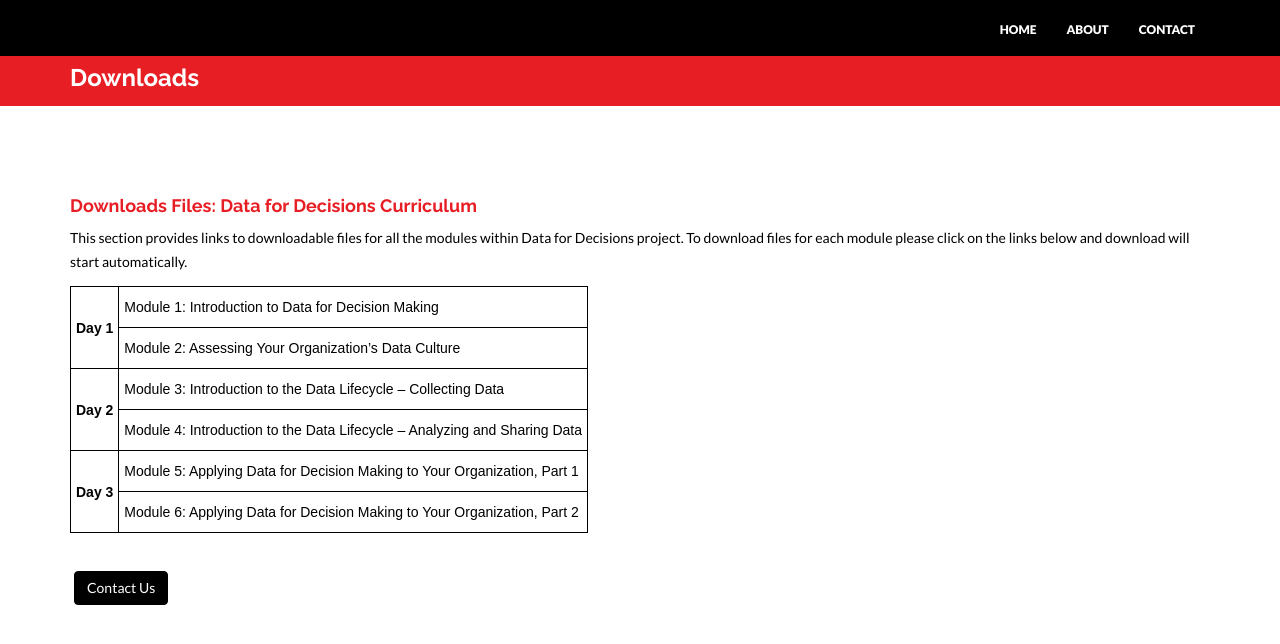
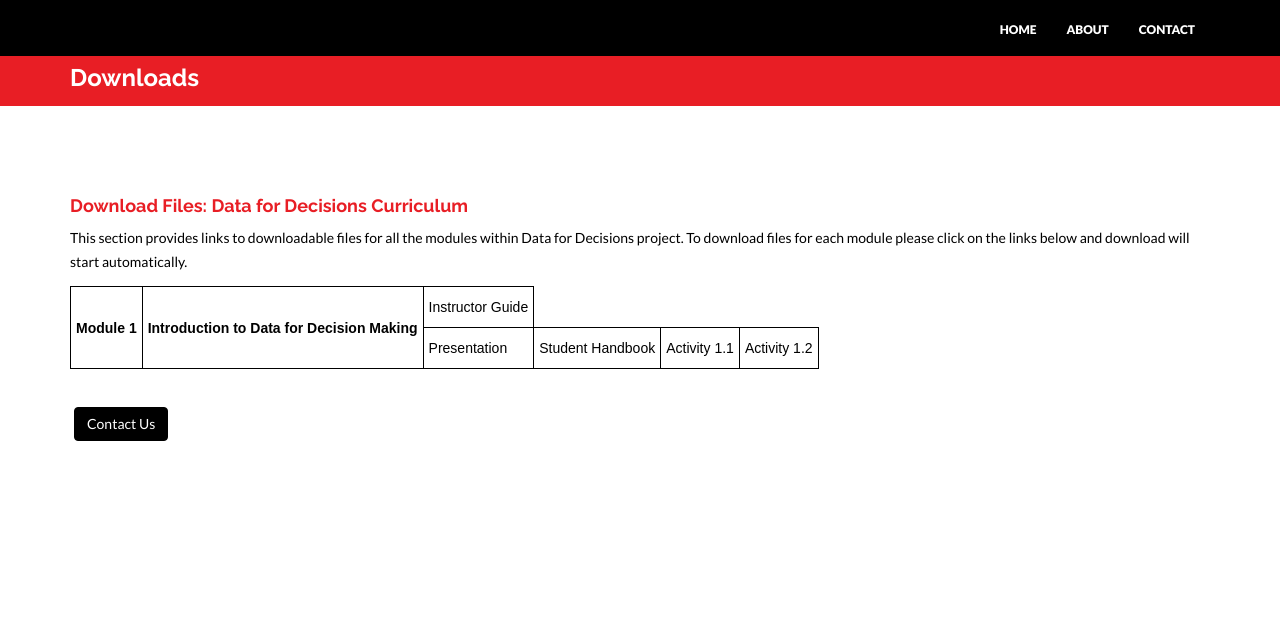
Before and after one commit to tascha/D4DM, a Jekyll site: the page built from downloads.html, in a window 1280 px wide. Shown: the top 644 px of the page. Built offline with Jekyll 4.4.1, drawn with Linux system fonts in a browser that asks for light colours; nearby versions of some CDN libraries.

Commit message:
testing downloads page

```diff
--- a/downloads.html
+++ b/downloads.html
@@ -18,7 +18,7 @@ permalink: /downloads/
 <div class="container mtb">
     <div class="row">
         <div class="col-lg-12">
-            <h4>Downloads Files: Data for Decisions Curriculum </h4>
+            <h4>Download Files: Data for Decisions Curriculum </h4>
             <p>This section provides links to downloadable files for all the modules within Data for Decisions project. To download files for each module please click on the links below and download will start automatically.</p>
 
 
@@ -31,25 +31,15 @@ permalink: /downloads/
 </style>
 <table class="tg">
   <tr>
-    <th class="tg-uce2" rowspan="2">Day 1</th>
-    <th class="tg-h31u">Module 1: Introduction to Data for Decision Making</th>
+    <th class="tg-uce2" rowspan="5">Module 1</th>
+    <th class="tg-uce2" rowspan="5">Introduction to Data for Decision Making</th>
+    <th class="tg-h31u">Instructor Guide</th>
   </tr>
   <tr>
-    <td class="tg-h31u">Module 2: Assessing Your Organization’s Data Culture</td>
-  </tr>
-  <tr>
-    <td class="tg-uce2" rowspan="2">Day 2</td>
-    <td class="tg-h31u">Module 3: Introduction to the Data Lifecycle – Collecting Data</td>
-  </tr>
-  <tr>
-    <td class="tg-h31u">Module 4: Introduction to the Data Lifecycle – Analyzing and Sharing Data</td>
-  </tr>
-  <tr>
-    <td class="tg-uce2" rowspan="2">Day 3</td>
-    <td class="tg-h31u">Module 5: Applying Data for Decision Making to Your Organization, Part 1</td>
-  </tr>
-  <tr>
-    <td class="tg-h31u">Module 6: Applying Data for Decision Making to Your Organization, Part 2</td>
+  	<td class="tg-h31u">Presentation</td>
+    <td class="tg-h31u">Student Handbook</td>
+    <td class="tg-h31u">Activity 1.1</td>
+    <td class="tg-h31u">Activity 1.2</td>
   </tr>
 </table>
 
```
